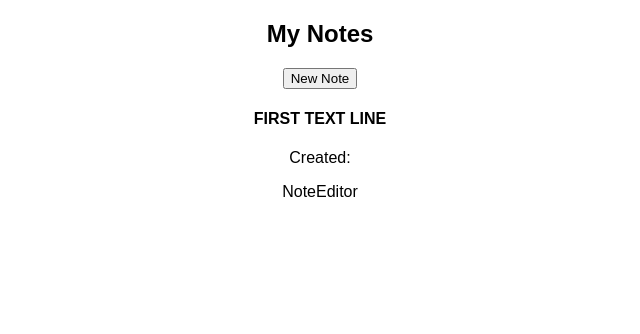
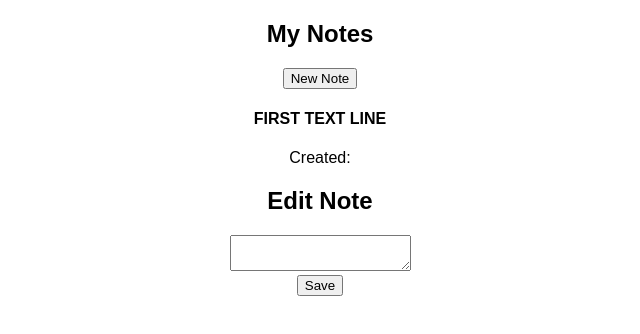
Before and after one commit to deyansp/Notes-App-React, a React (Create React App) app: page / in a window 1280 px wide. Shown: the top 334 px of the page, without its empty margins (320-960 px from the left). Built offline with nearby package versions, Linux system fonts and the light colour scheme.

Commit message:
initial HTML for NoteEditor component

```diff
--- a/src/NoteEditor.js
+++ b/src/NoteEditor.js
@@ -3,7 +3,13 @@ import React from "react";
 export default function NoteEditor(props) {
   return (
     <div className="note-editor">
-      <p>NoteEditor</p>
+      <div className="note-editor-header">
+        <h2>Edit Note</h2>
+      </div>
+      <div className="note-editor-text">
+        <textarea placehodler="Start typing here..."></textarea>
+      </div>
+      <button>Save</button>
     </div>
   );
 }
```
